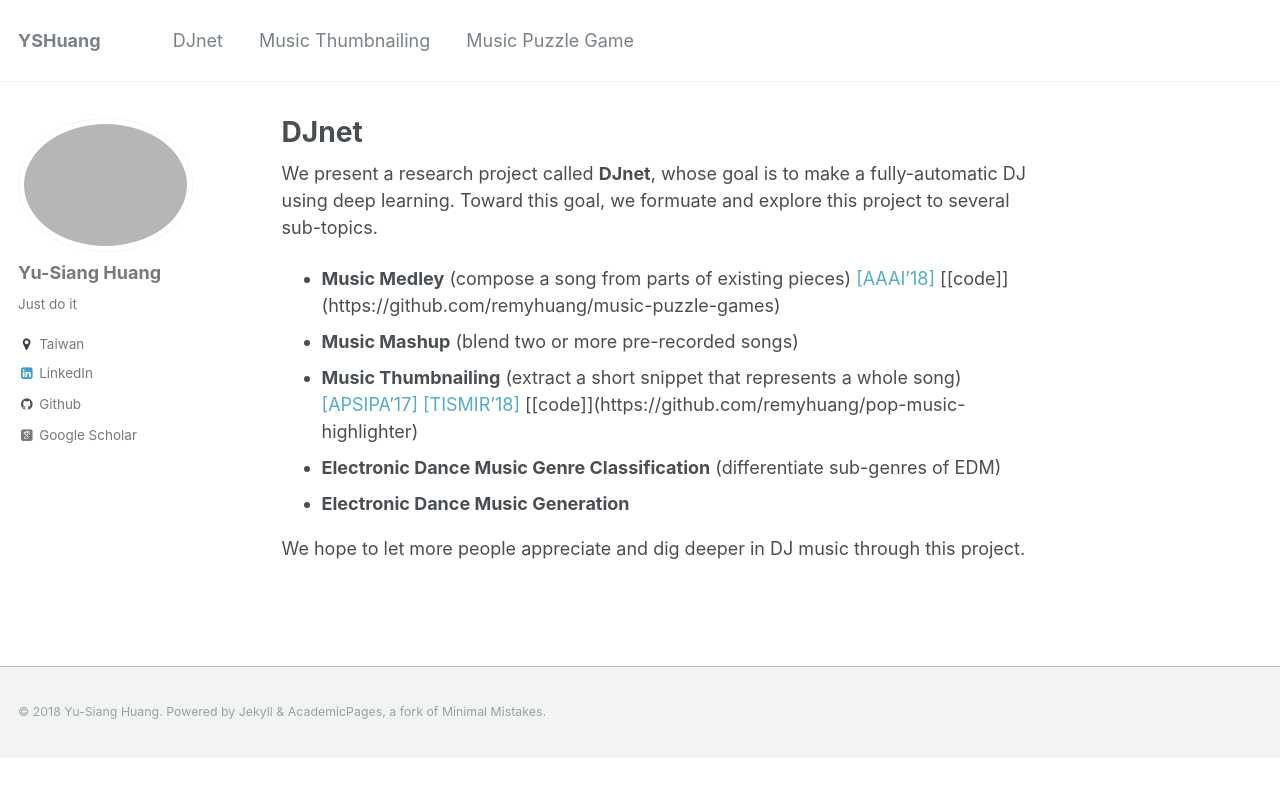
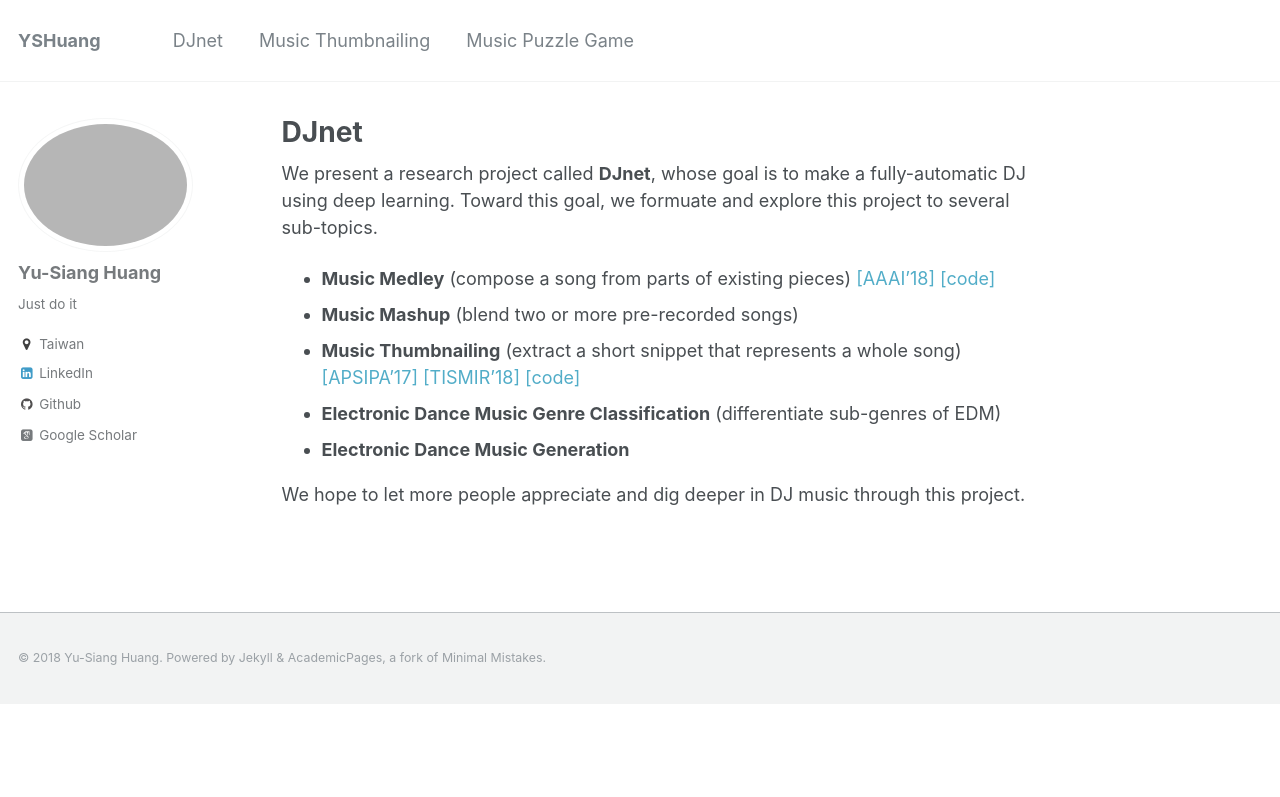
Before and after one commit to remyhuang/remyhuang.github.io, a Jekyll site: the page built from _pages/djnet.md, in a window 1280 px wide. Shown: the top 797 px of the page. Built offline with Jekyll 4.4.1, drawn with Linux system fonts in a browser that asks for light colours; some web fonts are replaced.

Commit message:
Update djnet.md

```diff
--- a/_pages/djnet.md
+++ b/_pages/djnet.md
@@ -6,9 +6,9 @@ author_profile: true
 
 We present a research project called __DJnet__, whose goal is to make a fully-automatic DJ using deep learning.
 Toward this goal, we formuate and explore this project to several sub-topics.
-* __Music Medley__ (compose a song from parts of existing pieces) [\[AAAI'18\]](https://arxiv.org/pdf/1709.04384.pdf) [\[code]\](https://github.com/remyhuang/music-puzzle-games)
+* __Music Medley__ (compose a song from parts of existing pieces) [\[AAAI'18\]](https://arxiv.org/pdf/1709.04384.pdf) [\[code\]](https://github.com/remyhuang/music-puzzle-games)
 * __Music Mashup__ (blend two or more pre-recorded songs)
-* __Music Thumbnailing__ (extract a short snippet that represents a whole song) [\[APSIPA'17\]](https://remyhuang.github.io/files/huang17apsipa.pdf) [\[TISMIR'18\]](https://transactions.ismir.net/articles/10.5334/tismir.14/) [\[code]\](https://github.com/remyhuang/pop-music-highlighter)
+* __Music Thumbnailing__ (extract a short snippet that represents a whole song) [\[APSIPA'17\]](https://remyhuang.github.io/files/huang17apsipa.pdf) [\[TISMIR'18\]](https://transactions.ismir.net/articles/10.5334/tismir.14/) [\[code\]](https://github.com/remyhuang/pop-music-highlighter)
 * __Electronic Dance Music Genre Classification__ (differentiate sub-genres of EDM)
 * __Electronic Dance Music Generation__
 
```
